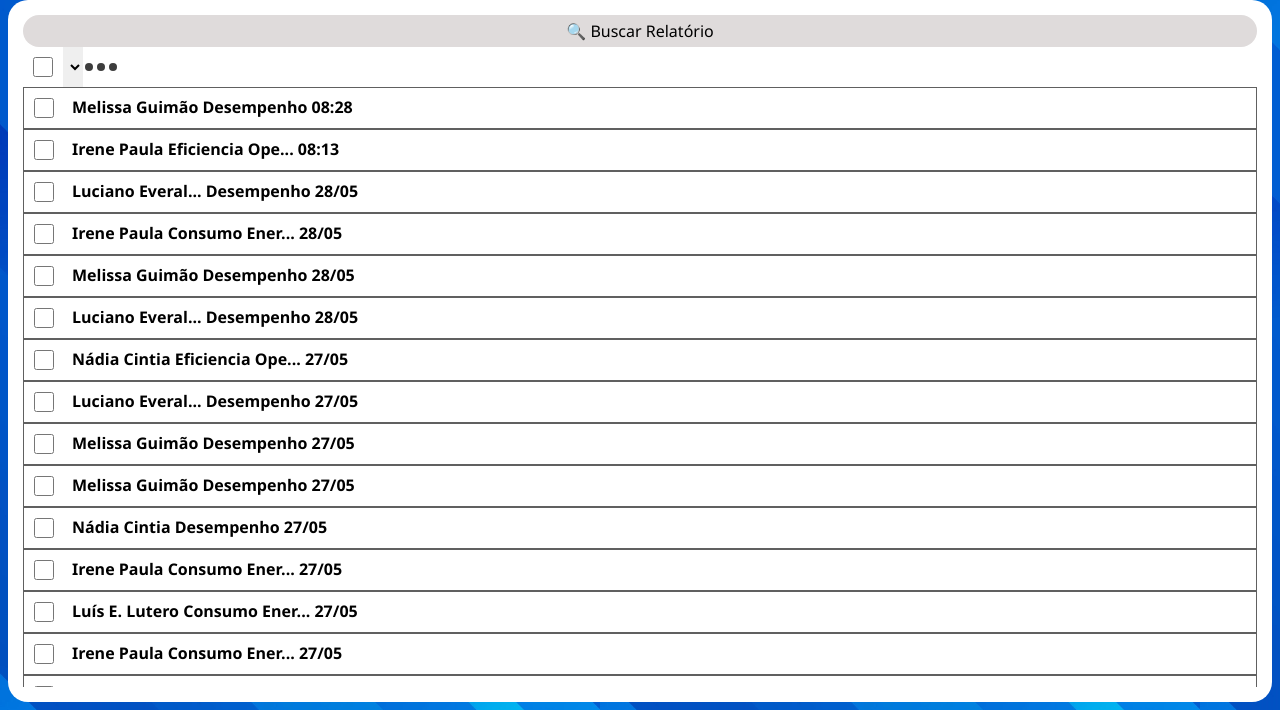
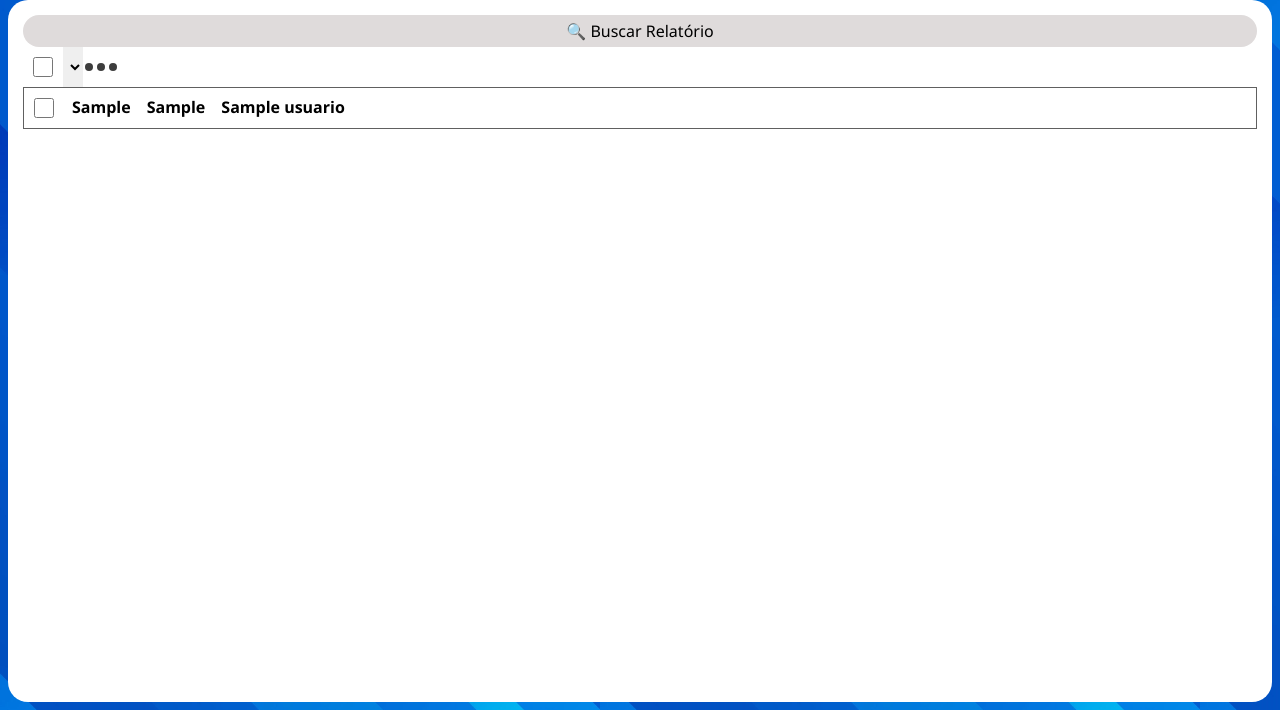
Before and after one commit to Klahold/Klahold-SA_Ferrovia, a PHP site: page /public/Relatorios.php in a window 1280 px wide. Shown: the part 114-824 px from the top of the page. Run offline with PHP 8.4, Linux system fonts and the light colour scheme; the visitor is signed in with stand-in values (Sample User, id 1); tables that the repository leaves empty hold one stand-in row (values such as "Sample post").

Commit message:
add - relatorios

```diff
--- a/public/Relatorios.php
+++ b/public/Relatorios.php
@@ -7,8 +7,20 @@ session_start();
 if (empty($_SESSION["user_id"])):
 
     header("Location: login.php");
+    exit;
 
-endif
+endif;
+?>
+<?php
+
+$stmt = $conn->prepare("SELECT relatorios.id,relatorios.tipo,mensagem,nome FROM relatorios
+INNER JOIN usuarios
+ON relatorios.remetente=usuarios.id;");
+
+$stmt->execute();
+
+$result = $stmt->get_result();
+
 ?>
 
 <!DOCTYPE html>
@@ -51,6 +63,8 @@ endif
                         <div class="dot"></div>
                     </div>
 
+
+
                     <div class="frame1" id="frame1">
                         <div class="info"><span>Marcar com lida</span></div>
                         <div class="info"><span>Marcar como importante</span></div>
@@ -62,88 +76,37 @@ endif
 
                 </div>
 
+                <div class="criar">
+
+                <a href="createRelatorios.php"><div class="cinzacriar"></div></a>
+
+                </div>
+
 
             </div>
 
             <div>
                 <div class="arrastar2">
-                <div class="caixa">
-                    <input class="checkboxRelatorio" type="checkbox">
-                    <h3 class="text">Melissa Guimão Desempenho 08:28</h3>
+
+                <?php
+
+                    while ($row = $result->fetch_assoc()) {
+
+                    echo "
+                        <div class='caixa'>
+                        <input class='checkboxRelatorio' type='checkbox'>
+                        <h3 class='text'>{$row['tipo']}</h3>
+                        <h3 class='text'>{$row['mensagem']}</h3>
+                        <h3 class='text'>{$row['nome']}</h3>
+                        </div>
+                    ";
+                    }
+
+                    $stmt->close();
+
+                ?>
+
                 </div>
-                <div class="caixa">
-                    <input class="checkboxRelatorio" type="checkbox">
-                    <h3 class="text">Irene Paula Eficiencia Ope... 08:13</h3>
-                </div>
-                <div class="caixa">
-                    <input class="checkboxRelatorio" type="checkbox">
-                    <h3 class="text">Luciano Everal... Desempenho 28/05</h3>
-                </div>
-                <div class="caixa">
-                    <input class="checkboxRelatorio" type="checkbox">
-                    <h3 class="text">Irene Paula Consumo Ener... 28/05</h3>
-                </div>
-                <div class="caixa">
-                    <input class="checkboxRelatorio" type="checkbox">
-                    <h3 class="text">Melissa Guimão Desempenho 28/05</h3>
-                </div>
-                <div class="caixa">
-                    <input class="checkboxRelatorio" type="checkbox">
-                    <h3 class="text">Luciano Everal... Desempenho 28/05</h3>
-                </div>
-                <div class="caixa">
-                    <input class="checkboxRelatorio" type="checkbox">
-                    <h3 class="text">Nádia Cintia Eficiencia Ope... 27/05</h3>
-                </div>
-                <div class="caixa">
-                    <input class="checkboxRelatorio" type="checkbox">
-                    <h3 class="text">Luciano Everal... Desempenho 27/05</h3>
-                </div>
-                <div class="caixa">
-                    <input class="checkboxRelatorio" type="checkbox">
-                    <h3 class="text">Melissa Guimão Desempenho 27/05</h3>
-                </div>
-                <div class="caixa">
-                    <input class="checkboxRelatorio" type="checkbox">
-                    <h3 class="text">Melissa Guimão Desempenho 27/05</h3>
-                </div>
-                <div class="caixa">
-                    <input class="checkboxRelatorio" type="checkbox">
-                    <h3 class="text">Nádia Cintia Desempenho 27/05</h3>
-                </div>
-                <div class="caixa">
-                    <input class="checkboxRelatorio" type="checkbox">
-                    <h3 class="text">Irene Paula Consumo Ener... 27/05</h3>
-                </div>
-                <div class="caixa">
-                    <input class="checkboxRelatorio" type="checkbox">
-                    <h3 class="text">Luís E. Lutero Consumo Ener... 27/05</h3>
-                </div>
-                <div class="caixa">
-                    <input class="checkboxRelatorio" type="checkbox">
-                    <h3 class="text">Irene Paula Consumo Ener... 27/05</h3>
-                </div>
-                <div class="caixa">
-                    <input class="checkboxRelatorio" type="checkbox">
-                    <h3 class="text">Luís E. Lutero Consumo Ener... 27/05</h3>
-                </div>
-                <div class="caixa">
-                    <input class="checkboxRelatorio" type="checkbox">
-                    <h3 class="text">Irene Paula Consumo Ener... 27/05</h3>
-                </div>
-                <div class="caixa">
-                    <input class="checkboxRelatorio" type="checkbox">
-                    <h3 class="text">Luís E. Lutero Consumo Ener... 27/05</h3>
-                </div>
-                <div class="caixa">
-                    <input class="checkboxRelatorio" type="checkbox">
-                    <h3 class="text">Irene Paula Consumo Ener... 27/05</h3>
-                </div>
-                <div class="caixa">
-                    <input class="checkboxRelatorio" type="checkbox">
-                    <h3 class="text">Luís E. Lutero Consumo Ener... 27/05</h3>
-                </div>
-            </div>
             </div>
 
 
--- a/public/createRelatorios.php
+++ b/public/createRelatorios.php
@@ -20,7 +20,7 @@ if($_SERVER["REQUEST_METHOD"] === "POST") {
     $mensagem = $_POST["mensagem"] ?? "";
 
 
-    $stmt = $conn->prepare("INSERT INTO relatorio (tipo,remetente,mensagem) values(?,?,?)");
+    $stmt = $conn->prepare("INSERT INTO relatorios (tipo,remetente,mensagem) values(?,?,?)");
 
     $stmt->bind_param("sis",$tipoRelatorio,$remetente,$mensagem);
 
```
